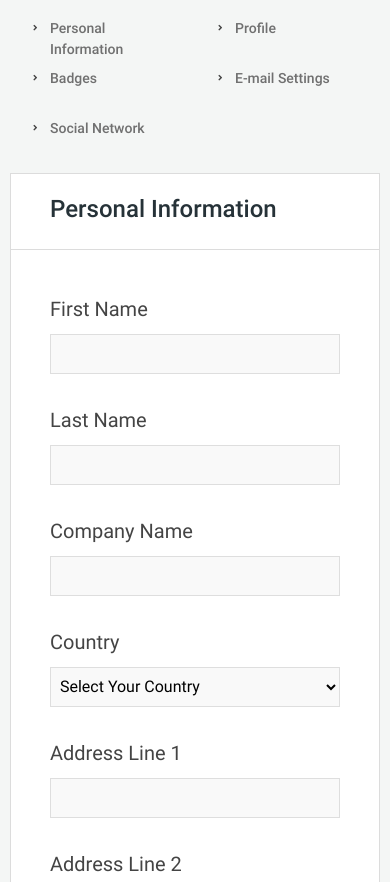
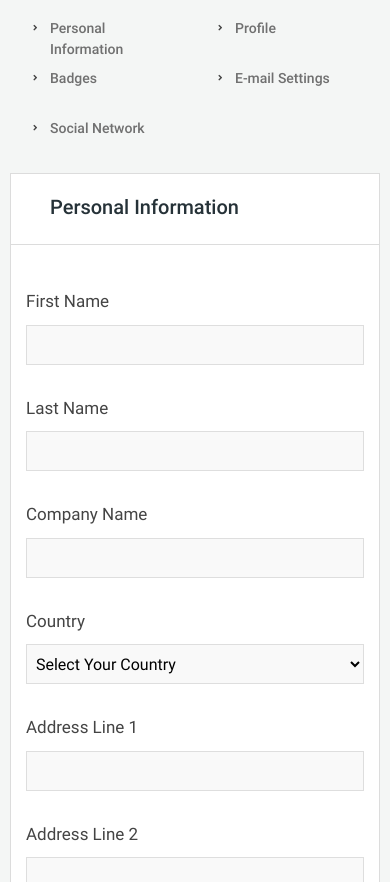
Before and after one commit to web4fixer/e-commerce, a website: page app/setting-personal-info.html in a window 390 px wide. Shown: the part 406-1288 px from the top of the page. Drawn offline with nearby package versions, Linux system fonts and the light colour scheme; files that its build step writes are made by us from their sources.

Commit message:
did less padding and fonts for the mobile version

```diff
--- a/app/css/assets/setting-personal-info.css
+++ b/app/css/assets/setting-personal-info.css
@@ -176,7 +176,7 @@ ul {
 	}
 }
 
-@media (max-width: 767.98px) {
+@media (max-width: 991.98px) {
 	.main_content_bg {
 		padding-top: 40px;
 	}
@@ -210,6 +210,14 @@ ul {
 	padding: 15px 40px;
 }
 
+	.column-right {
+		padding: 21px 15px 50px 15px;
+	}
+
+	.column-right h4 {
+		margin: 0 -15px;
+	}
+
 	.input_fields_row {
 		flex-wrap: wrap;
 	}
@@ -220,3 +228,13 @@ ul {
 	}
 
 }
+
+@media (max-width: 575.98px) {
+	.column-right h4 {
+		font-size: 20px;
+	}
+
+	.label-form-s_p_i {
+		font-size: 17px;
+	}
+}
--- a/app/setting-personal-info.html
+++ b/app/setting-personal-info.html
@@ -487,5 +487,6 @@
 		</div>
 	</div>
 	</div>
+	<script src="js/build/all.js"></script>
 </body>
 </html>
```
